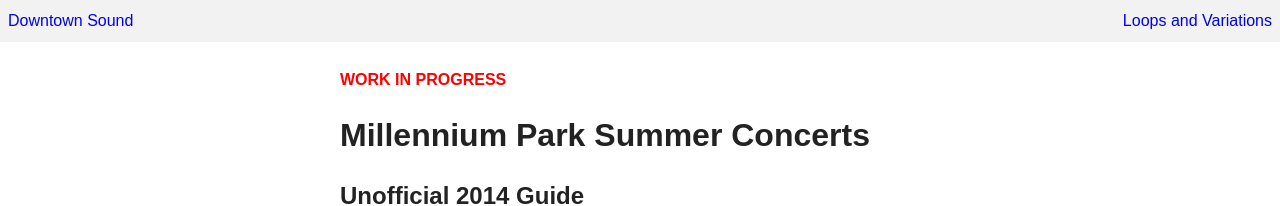
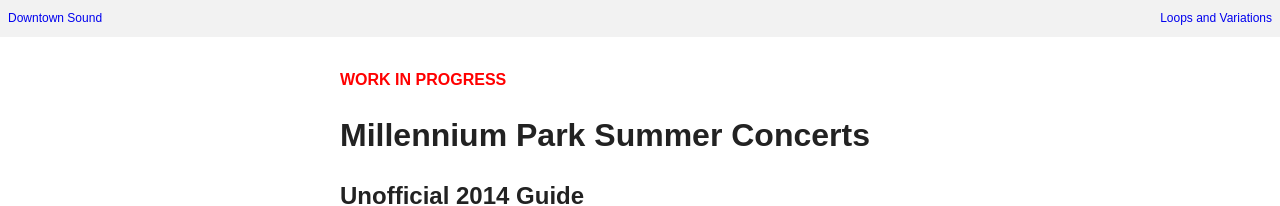
Before and after one commit to brynosaur/millenniumparkconcerts, a Jekyll site: the page built from index.html, in a window 1280 px wide. Shown: the top 206 px of the page. Built offline with Jekyll 4.4.1, drawn with Linux system fonts in a browser that asks for light colours; nearby versions of some CDN libraries; Markdown is read by kramdown in place of the engine named in the settings.

Commit message:
Fix relative urls and make nav text smaller

```diff
--- a/_layouts/default.html
+++ b/_layouts/default.html
@@ -12,9 +12,9 @@
 
         <!-- Place favicon.ico and apple-touch-icon.png in the root directory -->
 
-        <link rel="stylesheet" href="{{ site.baseurl }}/css/normalize.css">
-        <link rel="stylesheet" href="{{ site.baseurl }}/css/styles.css">
-        <script src="{{ site.baseurl }}/js/vendor/modernizr-2.6.2.min.js"></script>
+        <link rel="stylesheet" href="/css/normalize.css">
+        <link rel="stylesheet" href="/css/styles.css">
+        <script src="/js/vendor/modernizr-2.6.2.min.js"></script>
     </head>
     <body>
         <!--[if lt IE 7]>
@@ -22,10 +22,10 @@
         <![endif]-->
 
       <header>
-        <div style="text-align: center; position: fixed; top: 0; right: 0; left: 0; background-color: #f2f2f2; padding: 10px 8px">
+        <div style="text-align: center; font-size: 0.75em; position: fixed; top: 0; right: 0; left: 0; background-color: #f2f2f2; padding: 10px 8px">
           <nav>
-            <a href="{{ site.baseurl }}/downtown-sound" style="float: left; text-decoration: none;">Downtown Sound</a>
-            <a href="{{ site.baseurl }}/loops-variations" style="float: right; text-decoration: none;">Loops and Variations</a>
+            <a href="/downtown-sound" style="float: left; text-decoration: none;">Downtown Sound</a>
+            <a href="/loops-variations" style="float: right; text-decoration: none;">Loops and Variations</a>
           </nav>
       </div>
 
--- a/index.html
+++ b/index.html
@@ -16,8 +16,8 @@
   <h3>Choose a series:</h3>
 
   <ul>
-    <li><a href="{{ site.baseurl }}/downtown-sound">Downtown Sound »</a></li>
-    <li><a href="{{ site.baseurl }}/loops-variations">Loops and Variations »</a></li>
+    <li><a href="/downtown-sound">Downtown Sound »</a></li>
+    <li><a href="/loops-variations">Loops and Variations »</a></li>
   </ul>
 
 
```
Also changed, not shown: 4 other files.
